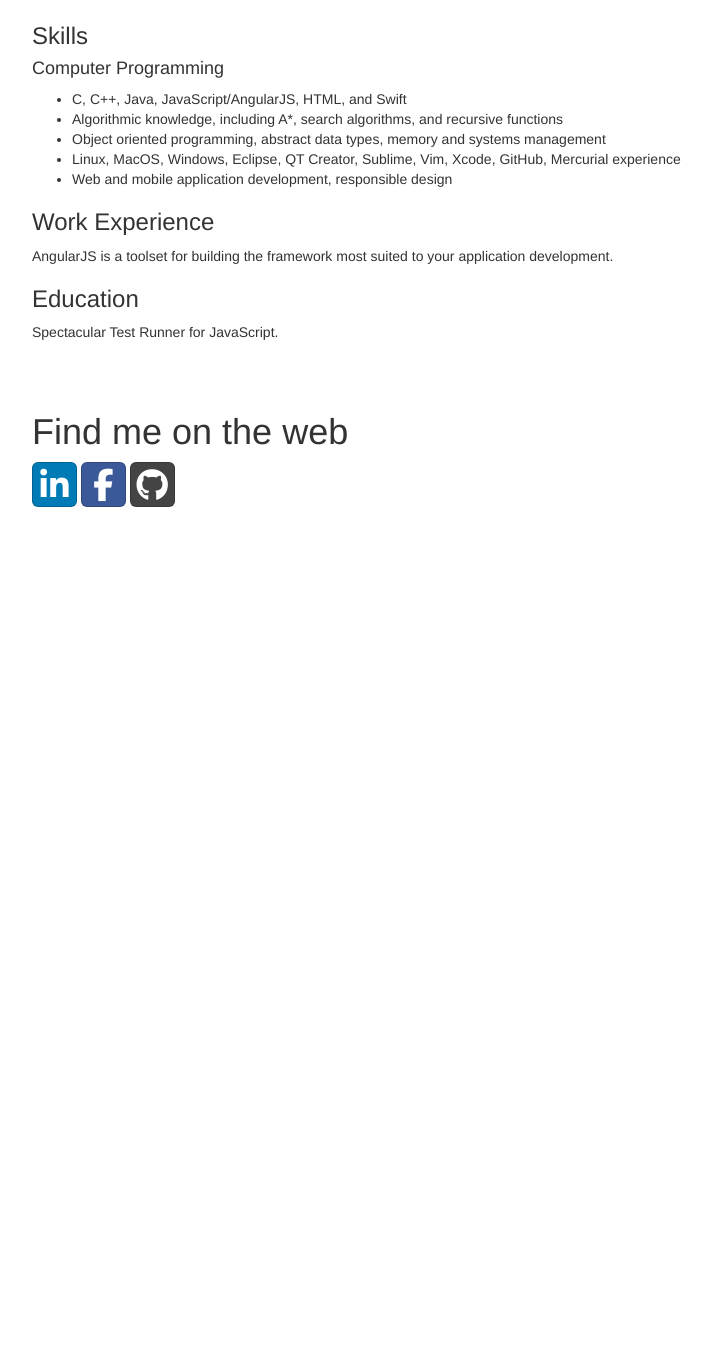
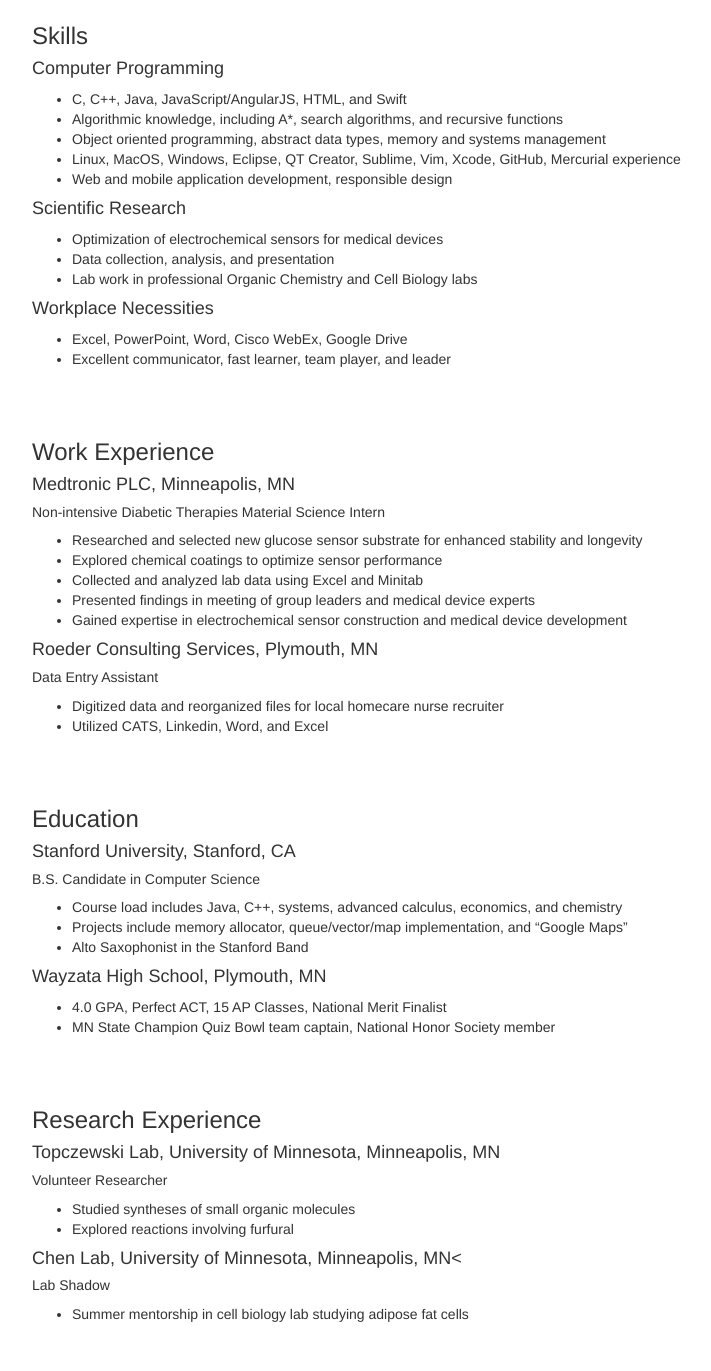
Before and after one commit to theCaiGuy/myPage, a website: page app/index.html in a window 1280 px wide. Shown: the part 709-2080 px from the top of the page, without its empty margins (258-969 px from the left). Before the commit the page ends 1216 px from the top, so only its background shows below. Drawn offline with nearby package versions, Linux system fonts and the light colour scheme; some packages are replaced by stand-ins of ours; files that its build step writes are made by us from their sources.

Commit message:
Added all releant information to page. Now need formatting and fancy stuff

```diff
--- a/app/views/main.html
+++ b/app/views/main.html
@@ -16,13 +16,62 @@
     <li>Linux, MacOS, Windows, Eclipse, QT Creator, Sublime, Vim, Xcode, GitHub, Mercurial experience</li>
     <li>Web and mobile application development, responsible design</li>
   </ul>
-
-
+  <h4>Scientific Research</h4>
+  <ul>
+    <li>Optimization of electrochemical sensors for medical devices</li>
+    <li>Data collection, analysis, and presentation</li>
+    <li>Lab work in professional Organic Chemistry and Cell Biology labs</li>
+  </ul>
+  <h4>Workplace Necessities</h4>
+  <ul>
+    <li>Excel, PowerPoint, Word, Cisco WebEx, Google Drive</li>
+    <li>Excellent communicator, fast learner, team player, and leader</li>
+  </ul>
+</div>
+<div class = "row marketing">
   <h3>Work Experience</h3>
-  <p>
-    AngularJS is a toolset for building the framework most suited to your application development.
-  </p>
-
+  <h4>Medtronic PLC, Minneapolis, MN</h4>
+  <h5>Non-intensive Diabetic Therapies Material Science Intern</h5>
+  <ul>
+    <li>Researched and selected new glucose sensor substrate for enhanced stability and longevity</li>
+    <li>Explored chemical coatings to optimize sensor performance</li>
+    <li>Collected and analyzed lab data using Excel and Minitab</li>
+    <li>Presented findings in meeting of group leaders and medical device experts</li>
+    <li>Gained expertise in electrochemical sensor construction and medical device development</li>
+  </ul>
+  <h4>Roeder Consulting Services, Plymouth, MN</h4>
+  <h5>Data Entry Assistant</h5>
+  <ul>
+    <li>Digitized data and reorganized files for local homecare nurse recruiter</li>
+    <li>Utilized CATS, Linkedin, Word, and Excel</li>
+  </ul>
+</div>
+<div class = "row marketing">
   <h3>Education</h3>
-  <p>Spectacular Test Runner for JavaScript.</p>
+  <h4>Stanford University, Stanford, CA</h4>
+  <h5>B.S. Candidate in Computer Science</h5>
+  <ul>
+    <li>Course load includes Java, C++, systems, advanced calculus, economics, and chemistry</li>
+    <li>Projects include memory allocator, queue/vector/map implementation, and “Google Maps”</li>
+    <li>Alto Saxophonist in the Stanford Band</li>
+  </ul>
+  <h4>Wayzata High School, Plymouth, MN</h4>
+  <ul>
+    <li>4.0 GPA, Perfect ACT, 15 AP Classes, National Merit Finalist</li>
+    <li>MN State Champion Quiz Bowl team captain, National Honor Society member</li>
+  </ul>
 </div>
+<div class = "row marketing">
+  <h3>Research Experience</h3>
+  <h4>Topczewski Lab, University of Minnesota, Minneapolis, MN</h4>
+  <h5>Volunteer Researcher</h5>
+  <ul>
+    <li>Studied syntheses of small organic molecules</li>
+    <li>Explored reactions involving furfural</li>
+  </ul>
+  <h4>Chen Lab, University of Minnesota, Minneapolis, MN<</h4>
+  <h5>Lab Shadow</h5>
+  <ul>
+    <li>Summer mentorship in cell biology lab studying adipose fat cells</li>
+  </ul>
+</div>
```
